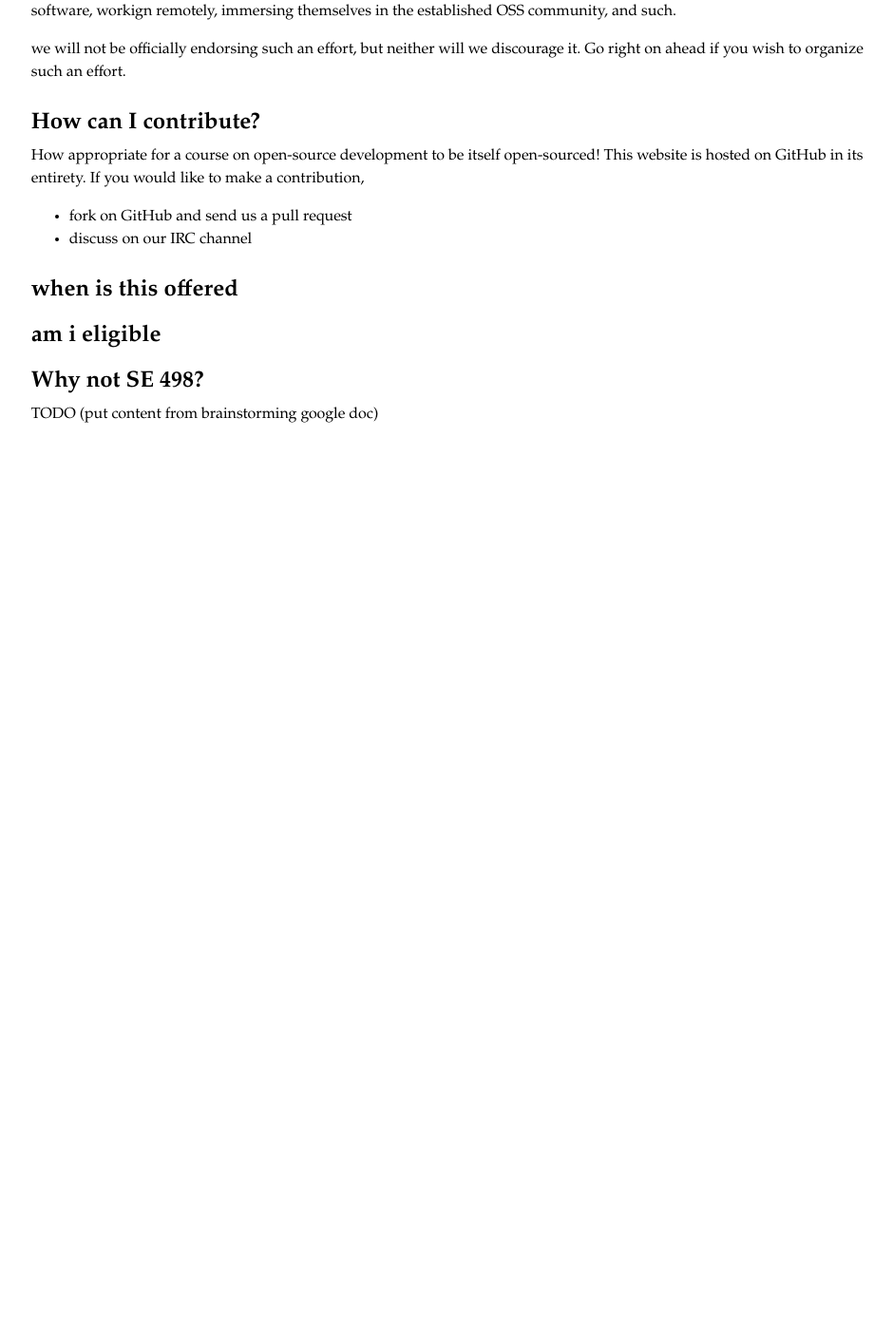
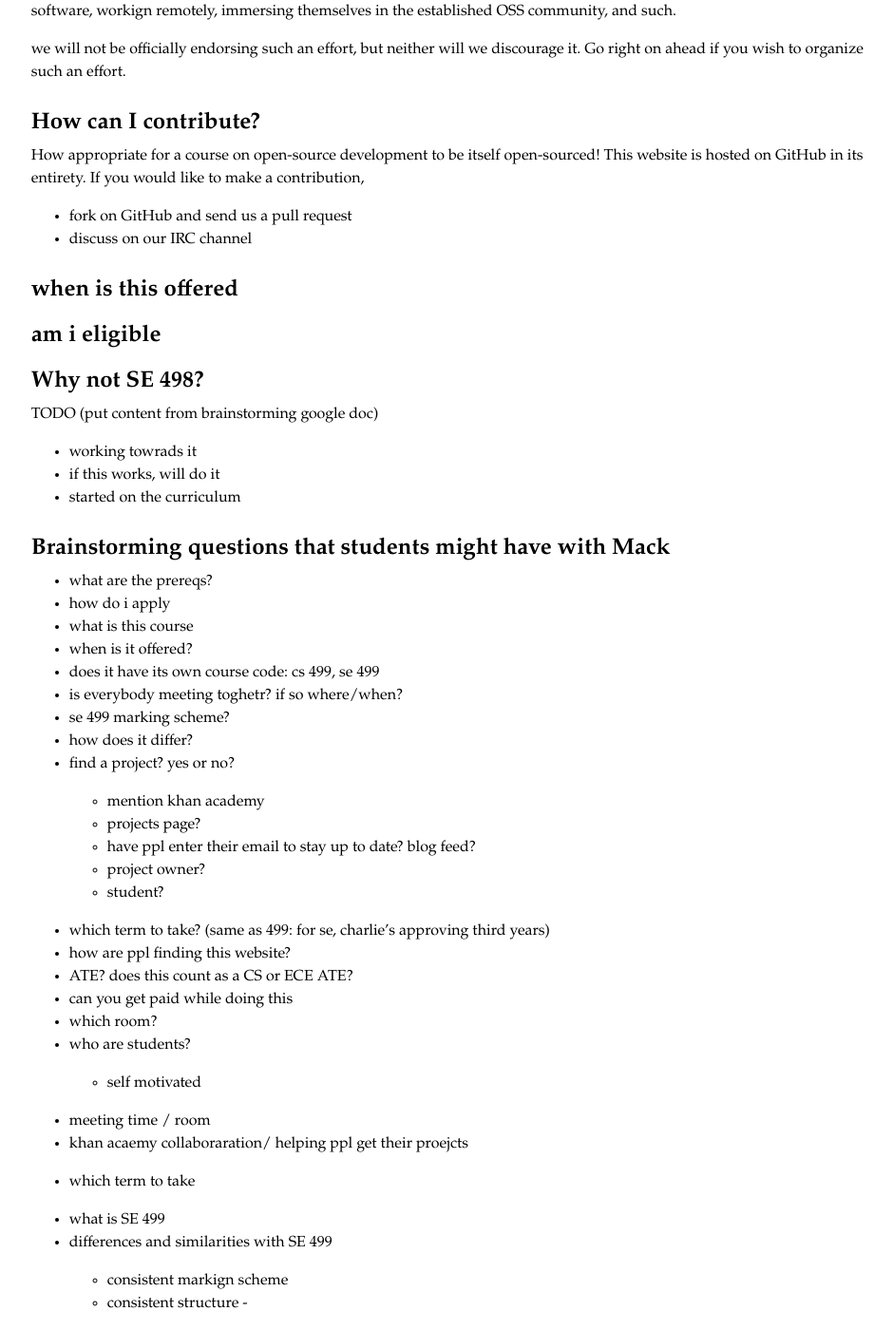
Before and after one commit to os499/os499.github.com, a Jekyll site: the page built from faq/index.md, in a window 1280 px wide and 1400 px high, scrolled down 1172 px. Shown: the whole window at 95% size, without its empty margins (300-1240 px from the left). Built offline with Jekyll 4.4.1, drawn with Linux system fonts in a browser that asks for light colours; before the commit the page ends 1636 px from its top, so only the background shows below that.

Commit message:
rough notes from brainstorming with Mack questions students may have; minor touch-ups of part of General Info page

```diff
--- a/faq/index.md
+++ b/faq/index.md
@@ -61,3 +61,47 @@ How appropriate for a course on open-source development to be itself open-source
 ## Why not SE 498?
 
 TODO (put content from brainstorming google doc)
+- working towrads it
+- if this works, will do it
+- started on the curriculum
+
+
+
+
+
+
+## Brainstorming questions that students might have with Mack
+
+- what are the prereqs?
+- how do i apply
+- what is this course
+- when is it offered?
+- does it have its own course code: cs 499, se 499
+- is everybody meeting toghetr? if so where/when?
+- se 499 marking scheme?
+- how does it differ?
+- find a project? yes or no?
+    - mention khan academy
+    - projects page?
+    - have ppl enter their email to stay up to date? blog feed?
+    - project owner?
+    - student?
+- which term to take? (same as 499: for se, charlie's approving third years)
+- how are ppl finding this website?
+- ATE? does this count as a CS or ECE ATE?
+- can you get paid while doing this
+- which room?
+- who are students?
+    - self motivated
+
+
+- meeting time / room
+- khan acaemy collaboraration/ helping ppl get their proejcts
+- which term to take
+
+
+- what is SE 499
+- differences and similarities with SE 499
+    - consistent markign scheme
+    - consistent structure
+    -
```
Also changed, not shown: contact/index.md (+1 -1 lines), general-information/index.md (+2 -2 lines).
